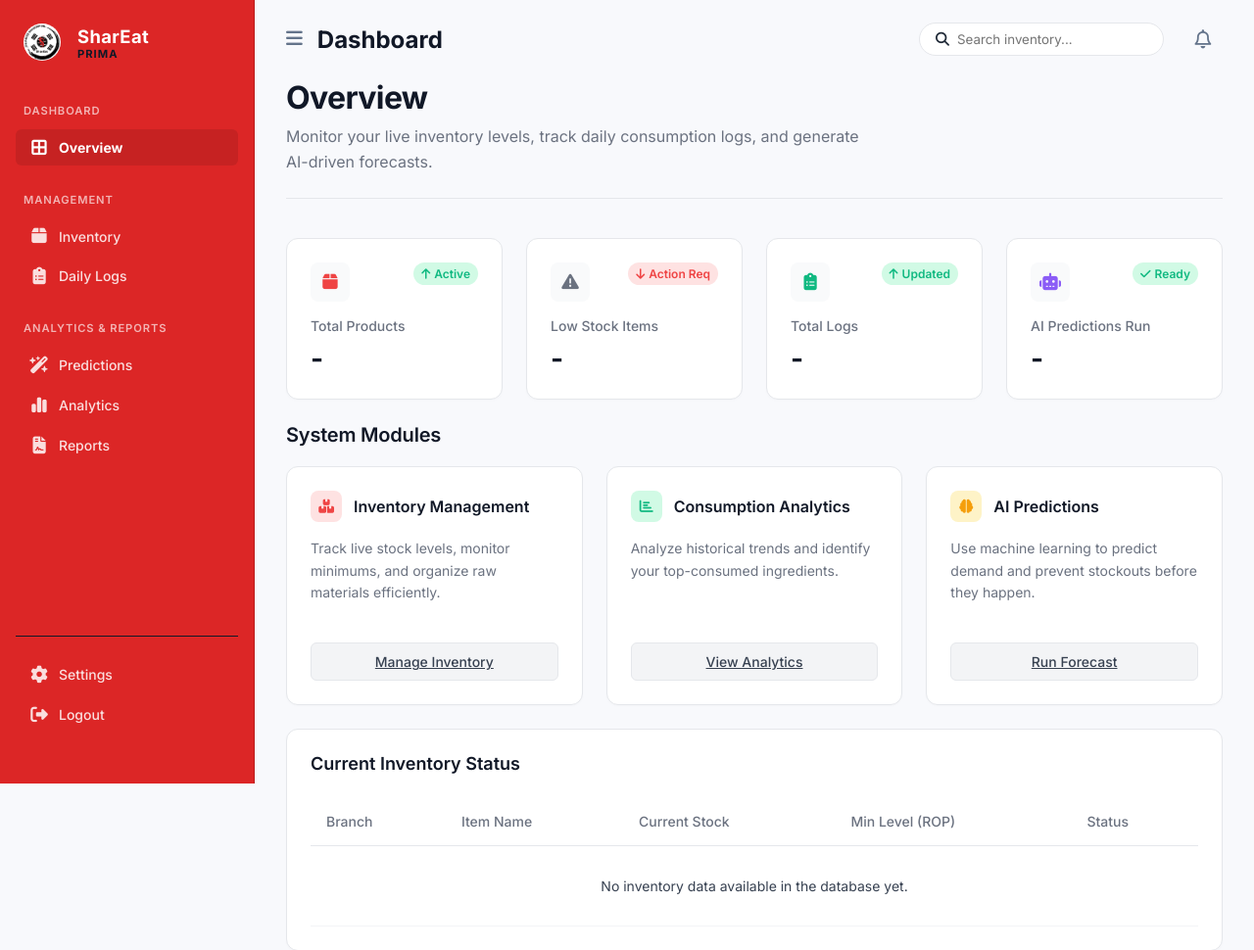
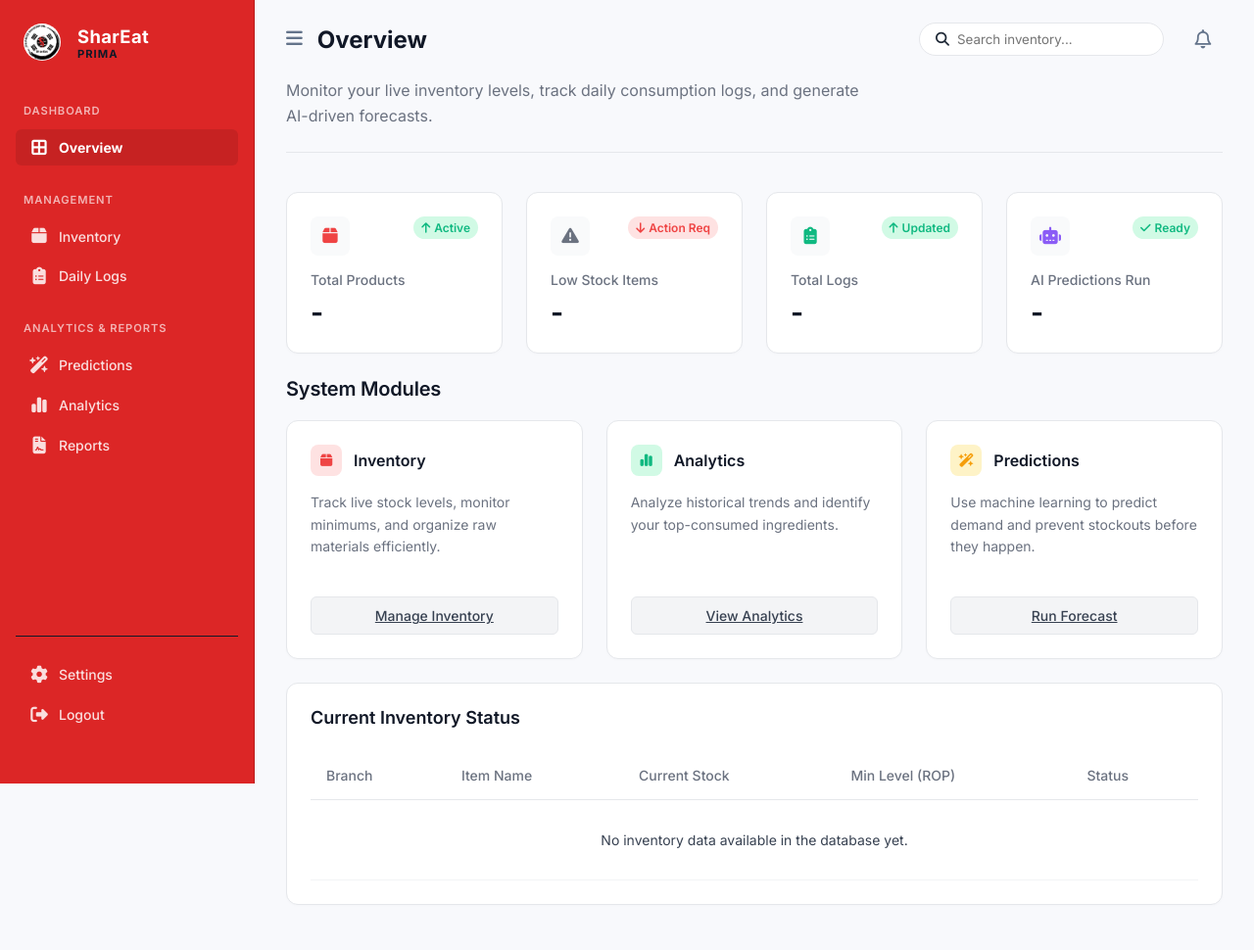
Before and after one commit to excesting/shareitV1, a Flask app: page / in a window 1280 px wide. Shown: the top 970 px of the page at 98% size. After the commit the page ends 924 px from the top, so only its background shows below. Run offline with Flask 3, Linux system fonts and the light colour scheme; the visitor is signed in with stand-in values (Sample User, id 1); data that the repository does not hold is empty; parts of the project's set-up code (start-up, migrations or seed data) failed here and were passed over; some libraries are stand-ins or nearby versions.

Commit message:
Update index.html

```diff
--- a/templates/index.html
+++ b/templates/index.html
@@ -1,12 +1,11 @@
 {% extends "base.html" %}
 
-{% block title %}Dashboard - SHAREAT PRIMA{% endblock %}
-{% block page_title %}Dashboard{% endblock %}
+{% block title %}Overview{% endblock %}
+{% block page_title %}Overview{% endblock %}
 
 {% block content %}
 
 <div class="page-hero">
-    <h1 class="page-hero-title">Overview</h1>
     <p class="page-hero-subtitle">
         Monitor your live inventory levels, track daily consumption logs, and generate AI-driven forecasts.
     </p>
@@ -48,9 +47,9 @@
     <div class="card feature-card">
         <div class="feature-card-header">
             <div class="feature-icon-wrapper">
-                <i class="fas fa-boxes"></i>
+                <i class="fas fa-box"></i>
             </div>
-            <h3 class="feature-title">Inventory Management</h3>
+            <h3 class="feature-title">Inventory</h3>
         </div>
         <p class="feature-desc">
             Track live stock levels, monitor minimums, and organize raw materials efficiently.
@@ -61,9 +60,9 @@
     <div class="card feature-card">
         <div class="feature-card-header">
             <div class="feature-icon-wrapper success">
-                <i class="fas fa-chart-bar"></i>
+                <i class="fas fa-chart-simple"></i>
             </div>
-            <h3 class="feature-title">Consumption Analytics</h3>
+            <h3 class="feature-title">Analytics</h3>
         </div>
         <p class="feature-desc">
             Analyze historical trends and identify your top-consumed ingredients.
@@ -74,9 +73,9 @@
     <div class="card feature-card">
         <div class="feature-card-header">
             <div class="feature-icon-wrapper warning">
-                <i class="fas fa-brain"></i>
+                <i class="fas fa-wand-magic-sparkles"></i>
             </div>
-            <h3 class="feature-title">AI Predictions</h3>
+            <h3 class="feature-title">Predictions</h3>
         </div>
         <p class="feature-desc">
             Use machine learning to predict demand and prevent stockouts before they happen.
@@ -143,18 +142,10 @@ document.addEventListener('DOMContentLoaded', function() {
         .then(response => response.json())
         .then(data => {
             if (data.success) {
-                // 1. Total Products
                 document.getElementById('totalProducts').textContent = data.stats.totalProducts || 0;
-
-                // 2. Low Stock Items
                 document.getElementById('lowStockCount').textContent = data.stats.lowStockCount || 0;
-
-                // 3. Total Logs (Using 'totalRevenue' ID)
                 document.getElementById('totalRevenue').textContent = data.stats.totalLogs || 0;
-
-                // 4. AI Predictions Run (Using 'nearExpiryCount' ID)
                 document.getElementById('nearExpiryCount').textContent = data.stats.totalPredictions || 0;
-
             } else {
                 console.error("Failed to load dashboard stats:", data.error);
             }
```
